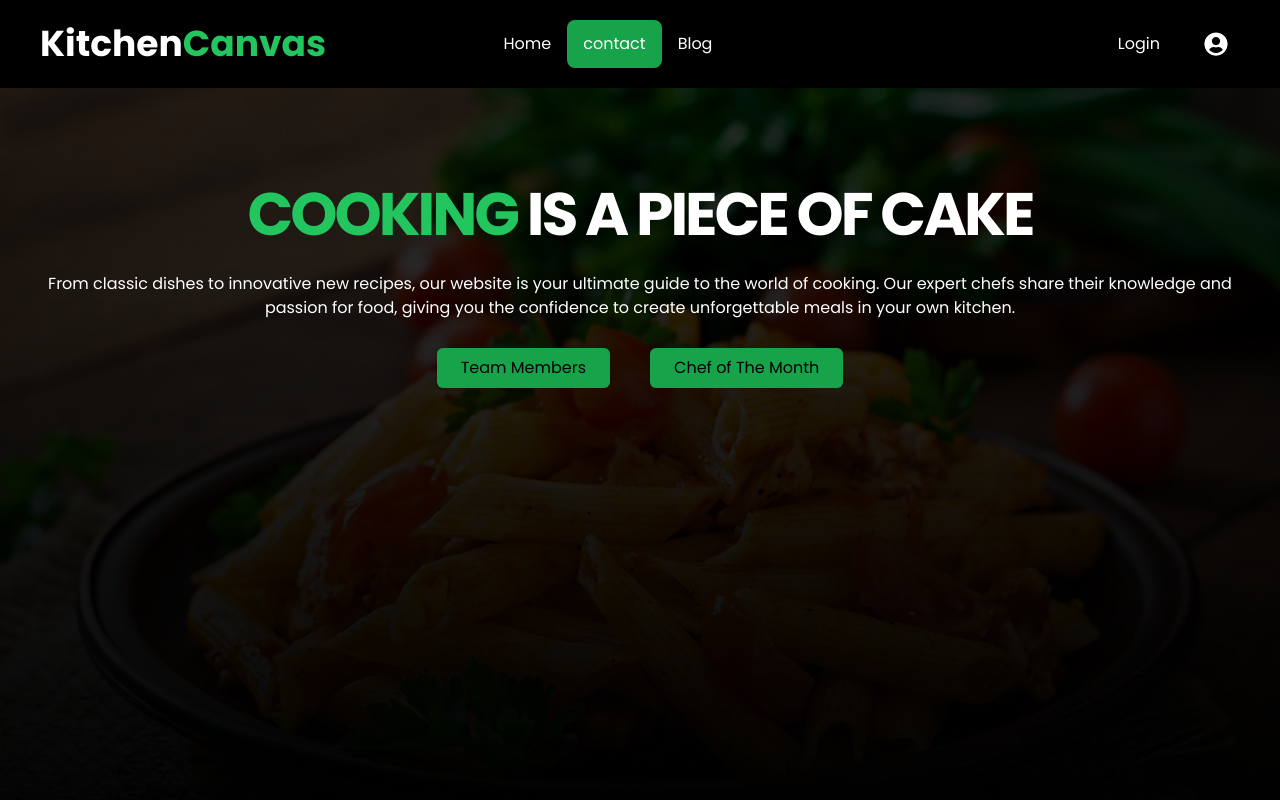
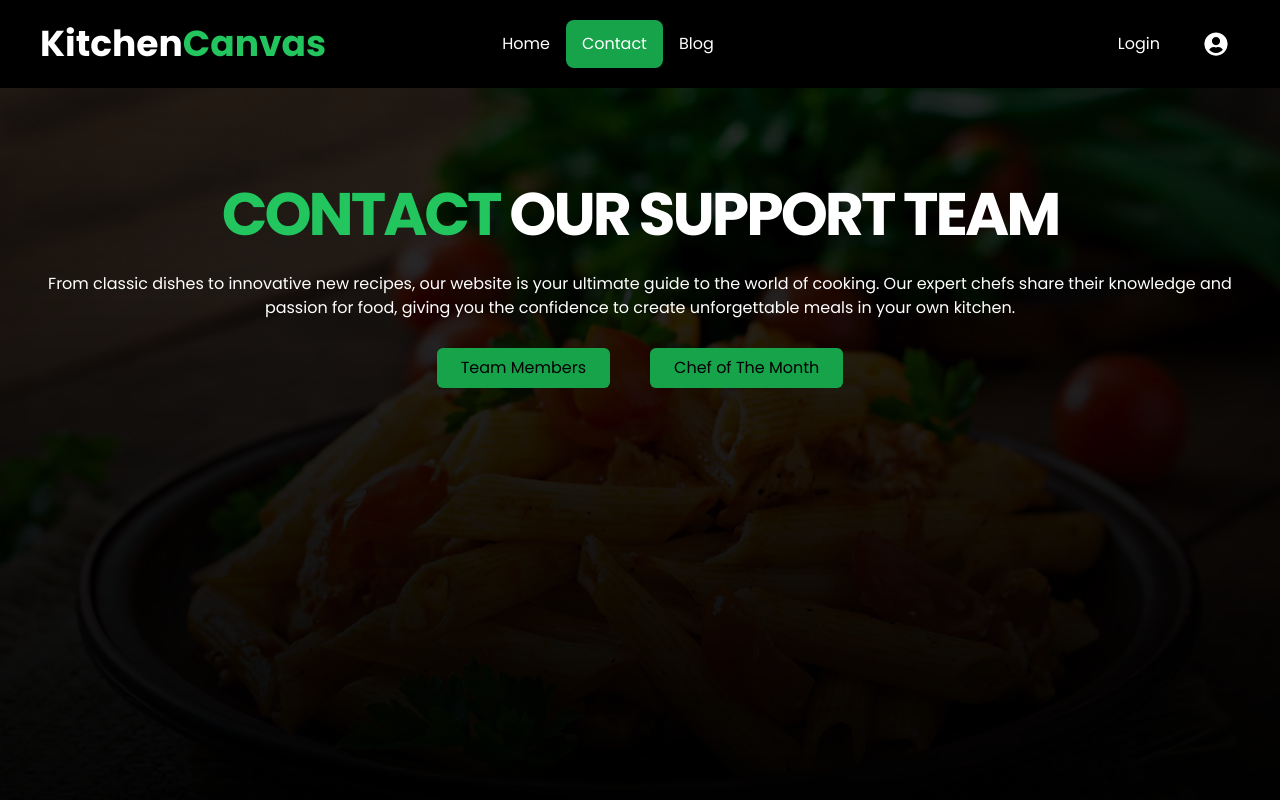
Before and after one commit to lizaafrin/kitchencanvas-client, a React (Vite) app: page /contact in a window 1280 px wide. Shown: the top 800 px of the page. Built offline with nearby package versions, Linux system fonts and the light colour scheme; no server answers; what @react-pdf/renderer would draw is missing.

Commit message:
Contact Page Updated

```diff
--- a/src/pages/Contact/Contact.jsx
+++ b/src/pages/Contact/Contact.jsx
@@ -1,6 +1,5 @@
 import React from "react";
 import pasta_banner from "/pasta_banner.jpg";
-import { FaLongArrowAltRight } from "react-icons/fa";
 
 const Contact = () => {
   return (
@@ -11,9 +10,9 @@ const Contact = () => {
       }}
       className="bg-cover bg-center min-h-screen text-white px-4 text-center"
     >
-      <div className="lg:pt-24 pt-10">
+      <div className="lg:pt-24 pt-10 mx-auto">
         <h2 className="text-white text-4xl lg:text-6xl leading-tight tracking-tighter font-bold">
-          <span className="text-green-500">COOKING </span>IS A PIECE OF CAKE
+          <span className="text-green-500">CONTACT </span>OUR SUPPORT TEAM
         </h2>
         <p className="text-white py-7">
           From classic dishes to innovative new recipes, our website is your
--- a/src/pages/Shared/Header/Header.jsx
+++ b/src/pages/Shared/Header/Header.jsx
@@ -45,7 +45,7 @@ const Header = () => {
               </li>
               <li>
                 <ActiveLink className="hover:bg-green-400" to="/contact">
-                  contact
+                  Contact
                 </ActiveLink>
               </li>
               <li>
@@ -68,7 +68,7 @@ const Header = () => {
             </li>
             <li>
               <ActiveLink className="hover:bg-green-400" to="/contact">
-                contact
+                Contact
               </ActiveLink>
             </li>
             <li>
@@ -78,15 +78,6 @@ const Header = () => {
             </li>
           </ul>
         </div>
-        {/* <div className="navbar-end mr-4">
-          <Link className="hover:bg-green-400 px-4 py-3 rounded-lg" to="/login">
-            Login{" "}
-          </Link>
-        </div>
-        <div className="rounded-full">
-          <FaUserCircle className="text-2xl"></FaUserCircle>
-        </div>*/}
-
         <div className="navbar-end flex gap-4 mr-4">
           {user ? (
             <button
@@ -127,17 +118,6 @@ const Header = () => {
             </div>
           </div>
         </div>
-        {/* <div>
-          <div className="flex-none gap-2">
-            <div className="dropdown dropdown-end">
-              <label tabIndex={0} className="btn btn-ghost btn-circle avatar">
-                <div className="rounded-full">
-                  <FaUserCircle className="text-2xl"></FaUserCircle>
-                </div>
-              </label>
-            </div>
-          </div>
-        </div> */}
       </div>
     </div>
   );
```
